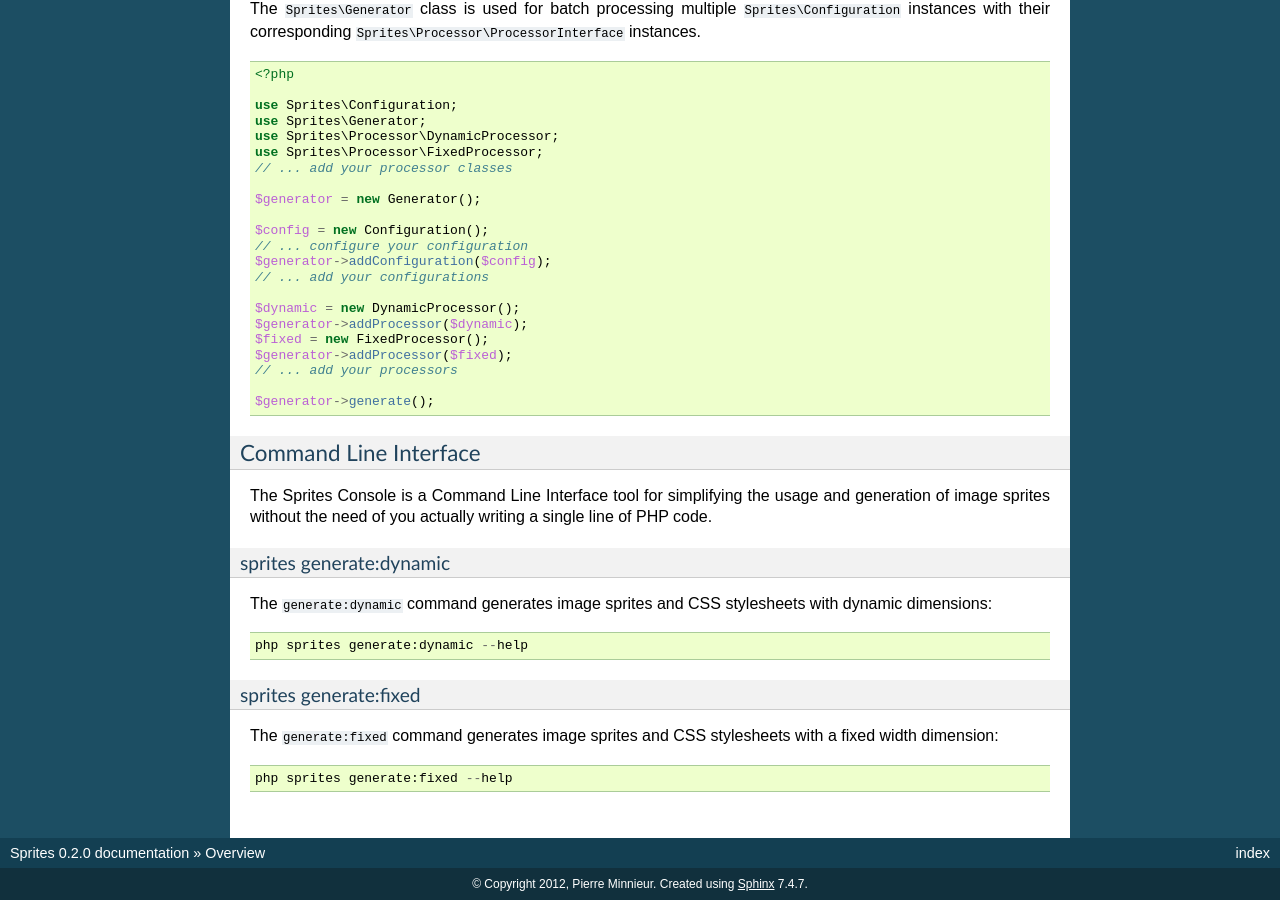
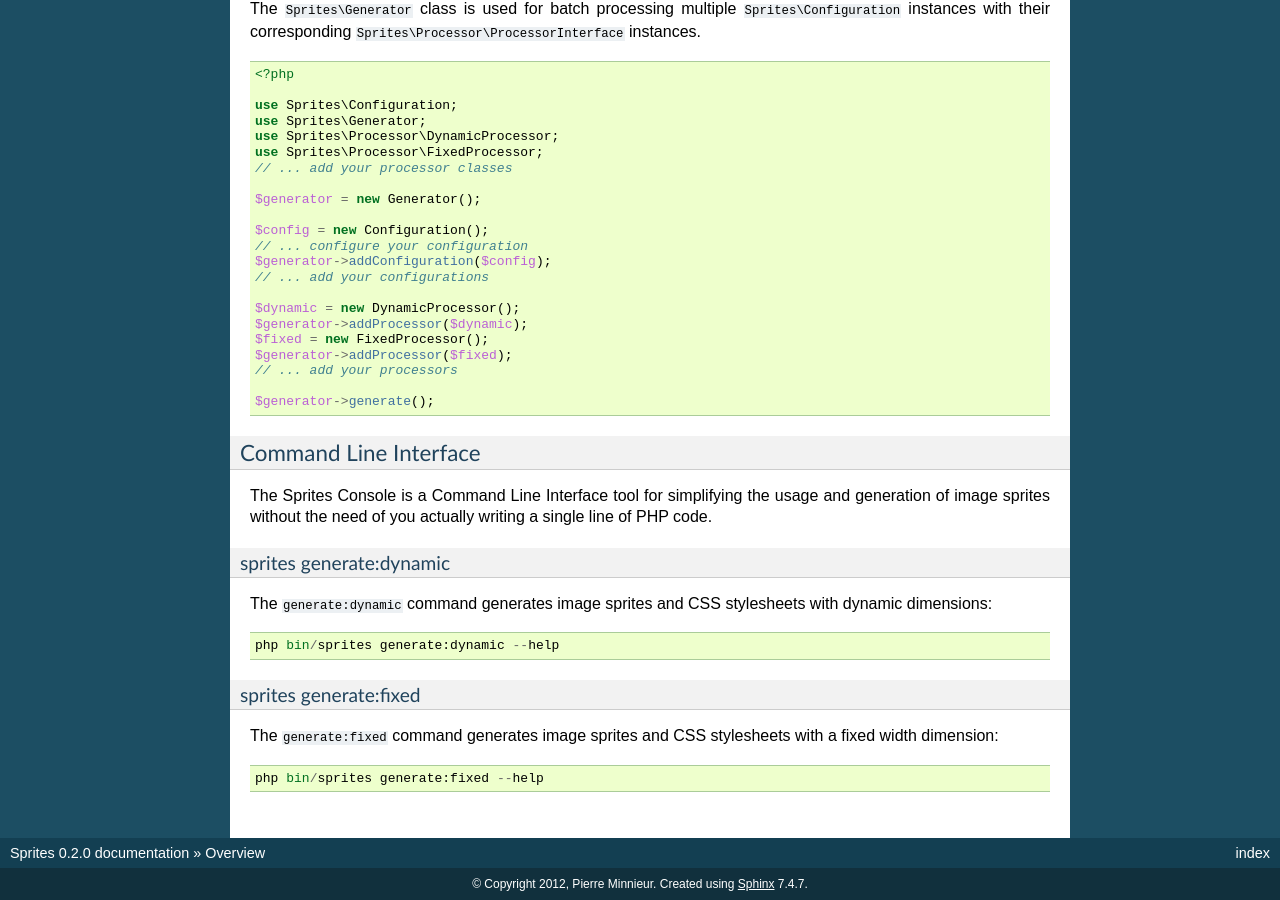
Before and after one commit to vanpouckesven/sprites, a Sphinx documentation site: the page built from docs/index.rst, in a window 1280 px wide and 900 px high, scrolled down 4317 px. Built offline with Sphinx 7.4.7, drawn with Linux system fonts in a browser that asks for light colours.

```diff
--- a/docs/index.rst
+++ b/docs/index.rst
@@ -320,19 +320,19 @@ sprites generate:dynamic
 The ``generate:dynamic`` command generates image sprites and CSS stylesheets
 with dynamic dimensions::
 
-    php sprites generate:dynamic --help
+    php bin/sprites generate:dynamic --help
 
 sprites generate:fixed
 ^^^^^^^^^^^^^^^^^^^^^^
 The ``generate:fixed`` command generates image sprites and CSS stylesheets with
 a fixed width dimension::
 
-    php sprites generate:fixed --help
+    php bin/sprites generate:fixed --help
 
 .. _`Imagine`: https://github.com/avalanche123/Imagine
 .. _`Symfony`: http://symfony.com/
 .. _`Finder`: http://symfony.com/doc/current/cookbook/tools/finder.html#index-0
-.. _`Mustache`: https://github.com/bobthecow/mustache.php
+.. _`Mustache`: https://github.com/weierophinney/phly_mustache
 .. _`ASCIIfied`: http://sourcecookbook.com/en/recipes/8/function-to-slugify-strings-in-php
 .. _`famfamfam`: http://famfamfam.com/
 .. _`detailed package information on Packagist`: http://packagist.org/packages/pminnieur/sprites
```
Also changed, not shown: README.md (+1 -1 lines).
